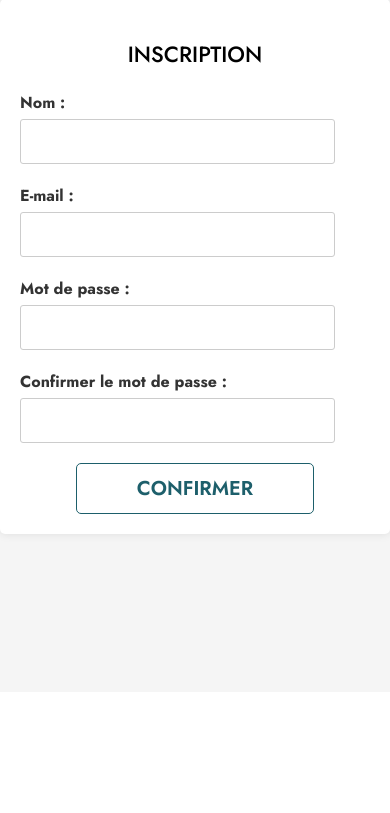
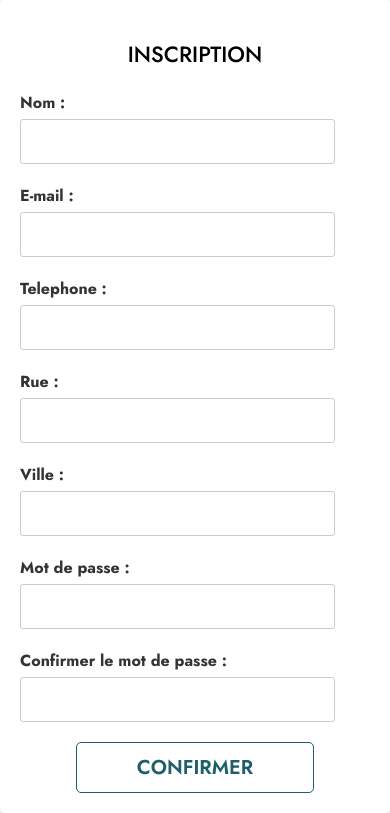
Before and after one commit to jpoissonnet/emma-pierre, a PHP site: template templates/inscription.html.twig in a window 390 px wide. Shown: the part 192-1005 px from the top of the page. Before the commit the page ends 732 px from the top, so only its background shows below. Run offline with PHP 8.4, Linux system fonts and the light colour scheme; the template is opened without the code that fills it, so the values that code supplies are empty; some libraries are stand-ins or nearby versions.

Commit message:
add inputs and resp

```diff
--- a/templates/inscription.html.twig
+++ b/templates/inscription.html.twig
@@ -58,6 +58,16 @@
     h2 {
       text-align: center;
     }
+    @media screen and (max-width: 600px) {
+      input[type="text"],
+      input[type="email"],
+      input[type="telephone"],
+      input[type="rue"],
+      input[type="ville"],
+      input[type="password"] {
+        width: 90%;
+      }
+    }
   </style>
 </head>
 <body>
@@ -73,6 +83,18 @@
         <label for="email">E-mail :</label>
         <input type="email" id="email" name="email" required>
       </div>
+    <div class="form-group">
+        <label for="telephone">Telephone :</label>
+        <input type="telephone" id="telephone" name="telephone" required>
+      </div>
+      <div class="form-group">
+        <label for="rue">Rue :</label>
+        <input type="rue" id="rue" name="rue" required>
+      </div>
+      <div class="form-group">
+        <label for="ville">Ville :</label>
+        <input type="ville" id="ville" name="ville" required>
+      </div>
       <div class="form-group">
         <label for="password">Mot de passe :</label>
         <input type="password" id="password" name="password" required>
```
Also changed, not shown: templates/auth.html.twig (+10 -0 lines).
